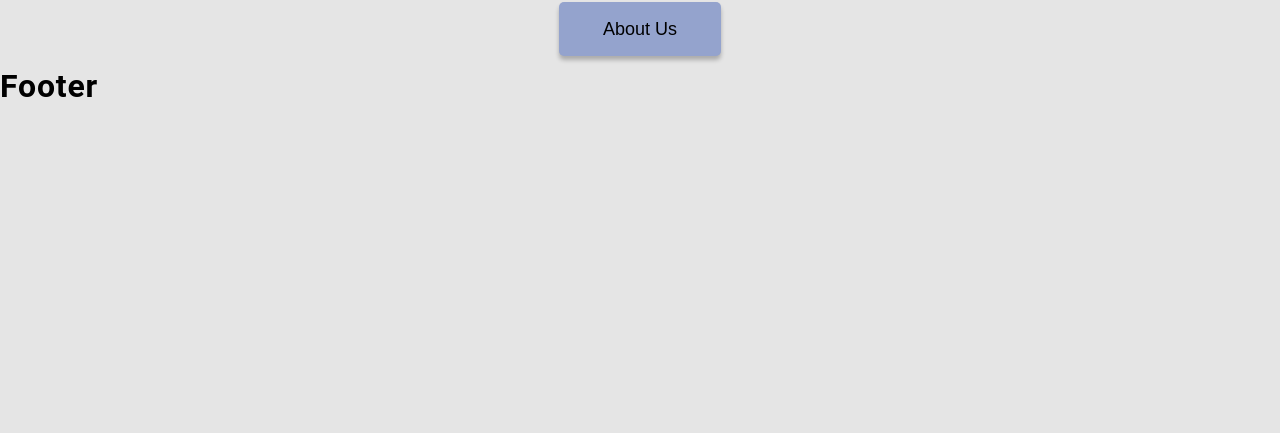
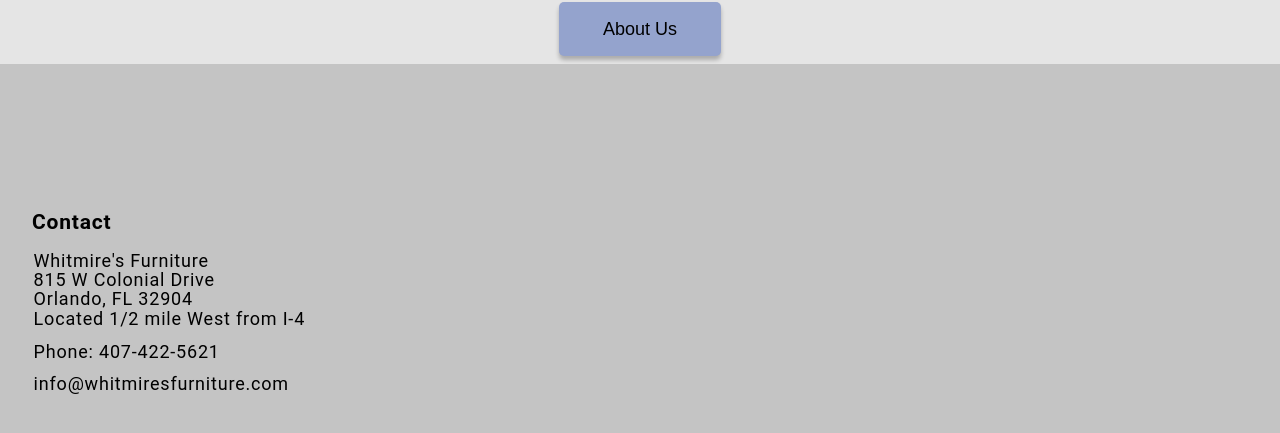
Before and after one commit to JGuest777/WhitmiresFurniture, a Next.js app in the folder next/: page / in a window 1280 px wide. Shown: the part 787-1220 px from the top of the page. Before the commit the page ends 902 px from the top, so only its background shows below. Built offline with nearby package versions, Linux system fonts and the light colour scheme.

Commit message:
footer info added, overlay & menu positioning fixed

```diff
--- a/next/components/Footer.js
+++ b/next/components/Footer.js
@@ -1,7 +1,20 @@
 export default function Footer() {
   return (
-    <div>
-      <h1>Footer</h1>
+    <div className="footer">
+      <div className="footer__content">
+        <h3>Contact</h3>
+
+        <p>Whitmire's Furniture</p>
+        <p>815 W Colonial Drive</p>
+        <p>Orlando, FL 32904</p>
+        <p>Located 1/2 mile West from I-4</p>
+        <div className="footer__contact">
+          <a href="tel:407-422-5621">Phone: 407-422-5621</a>
+          <a href="mailto:info@whitmiresfurniture.com">
+            info@whitmiresfurniture.com
+          </a>
+        </div>
+      </div>
     </div>
   );
 }
--- a/next/components/Header.js
+++ b/next/components/Header.js
@@ -30,7 +30,7 @@
       </div>
       <nav>
         {/* Mobile Icons & Burger Menu */}
-        <SubMenu />
+        {/* <SubMenu /> */}
         <button
           onClick={handleToggleMenu}
           className={`header__burger ${toggleMenu && 'open'} hide-desktop`}
--- a/next/styles/_footer.scss
+++ b/next/styles/_footer.scss
@@ -1,11 +1,36 @@
 // "Sticks" footer to bottom of content wrapper (below)
 .footer {
-  background-color: #000;
+  margin-top: 0.5rem;
+  background-color: #c4c4c4;
   width: 100%;
-  height: 200px;
+  height: 25rem;
   position: absolute;
   bottom: 1;
   left: 0;
+
+  &__content {
+    margin-top: 9.375rem;
+    margin-left: 2rem;
+
+    h3 {
+      font-size: $font-lg;
+    }
+
+    p {
+      font-size: $font-med;
+      padding: 0.1rem;
+      margin: 0;
+    }
+  }
+  &__contact {
+    display: flex;
+    flex-direction: column;
+    padding: 1rem 0.1rem;
+    font-size: $font-med;
+    a:last-child {
+      margin-top: 1rem;
+    }
+  }
 }
 
 // pushes footer to bottom of vp if content doesn't expand past vp
--- a/next/styles/_globals.scss
+++ b/next/styles/_globals.scss
@@ -16,6 +16,10 @@
   font-family: 'Roboto', sans-serif;
   line-height: 1rem;
   letter-spacing: 0.05rem;
+
+  &.no-scroll {
+    overflow: hidden;
+  }
 }
 
 *,
@@ -33,7 +37,7 @@
 
 .overlay {
   position: fixed;
-	top: 0;
+  top: 14%;
   left: 0;
   height: 100%;
   width: 100%;
--- a/next/styles/_header.scss
+++ b/next/styles/_header.scss
@@ -73,8 +73,8 @@
 
   &__menu {
     position: absolute;
-    margin-top: 0.5rem;
     min-width: calc(100% - 2rem);
+    top: 20%;
     left: 50%;
     transform: translateX(-50%);
     background-color: rgba(255, 255, 255, 0.5);
```
Lines whose indentation alone changed are shown as unchanged.
